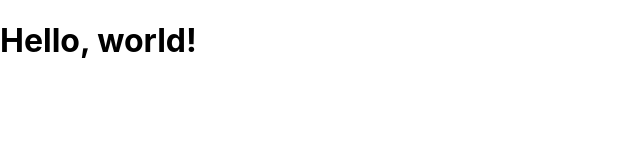
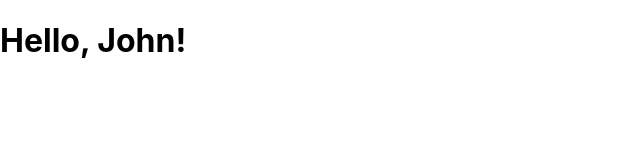
Before and after one commit to matthung0807/react-demo, a React (Create React App) app in the folder app/: page / in a window 1280 px wide. Shown: the top 160 px of the page, without its empty margins (0-640 px from the left). Built offline with nearby package versions, Linux system fonts and the light colour scheme.

Commit message:
React Loadable Components simple example

```diff
--- a/app/package.json
+++ b/app/package.json
@@ -3,6 +3,7 @@
   "version": "0.1.0",
   "private": true,
   "dependencies": {
+    "@loadable/component": "^5.15.0",
     "@testing-library/jest-dom": "^5.14.1",
     "@testing-library/react": "^11.2.7",
     "@testing-library/user-event": "^12.8.3",
--- a/app/src/App.js
+++ b/app/src/App.js
@@ -1,7 +1,11 @@
+import loadable from '@loadable/component'
+
 import './App.css';
 
+const Hello = loadable(() => import('./greeting/Hello'));
+
 function App() {
-  return <h1>Hello, world!</h1>
+  return <Hello name = "John"/>
 }
 
 export default App;
--- /dev/null
+++ b/app/src/greeting/Hello.js
@@ -0,0 +1,5 @@
+const Hello = props => {
+  return <h1>Hello, {props.name}!</h1>
+}
+
+export default Hello;
```
Also changed, not shown: 1 other file (tests, documents, lock files or other folders).
